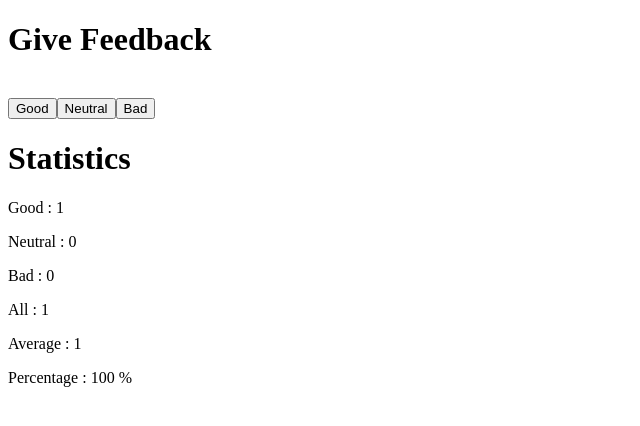
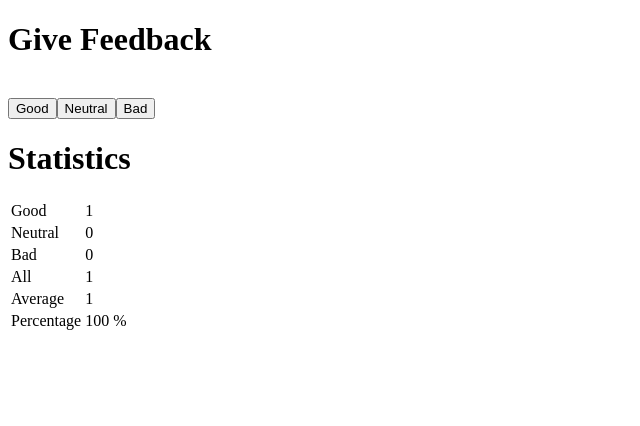
Before and after one commit to adipshr/full-stack-open-2022, a React (Create React App) app in the folder part1/unicafe/: page / in a window 1280 px wide. Both pictures are taken after a click on the button "Good". Shown: the top 426 px of the page, without its empty margins (0-640 px from the left). Built offline with nearby package versions, Linux system fonts and the light colour scheme.

Commit message:
complete exercise 1.11

```diff
--- a/part1/unicafe/src/StatisticLine.js
+++ b/part1/unicafe/src/StatisticLine.js
@@ -2,10 +2,9 @@ import React from "react";
 
 export default function StatisticLine({ text, value }) {
   return (
-    <div>
-      <p>
-        {text} : {value}
-      </p>
-    </div>
+    <tr>
+      <td>{text}</td>
+      <td>{value}</td>
+    </tr>
   );
 }
--- a/part1/unicafe/src/Statistics.js
+++ b/part1/unicafe/src/Statistics.js
@@ -6,13 +6,15 @@ export default function Statistics({ stats }) {
     return <p>No Feedback Given</p>;
   }
   return (
-    <div>
+    <table>
+      <tbody>
         <StatisticLine text={"Good"} value={stats.goodRating} />
         <StatisticLine text={"Neutral"} value={stats.neutralRating} />
         <StatisticLine text={"Bad"} value={stats.badRating} />
         <StatisticLine text={"All"} value={stats.totalRating} />
         <StatisticLine text={"Average"} value={stats.averageRating} />
         <StatisticLine text={"Percentage"} value={`${stats.positivePer} %`} />
-    </div>
+      </tbody>
+    </table>
   );
 }
```
Lines whose indentation alone changed are shown as unchanged.
